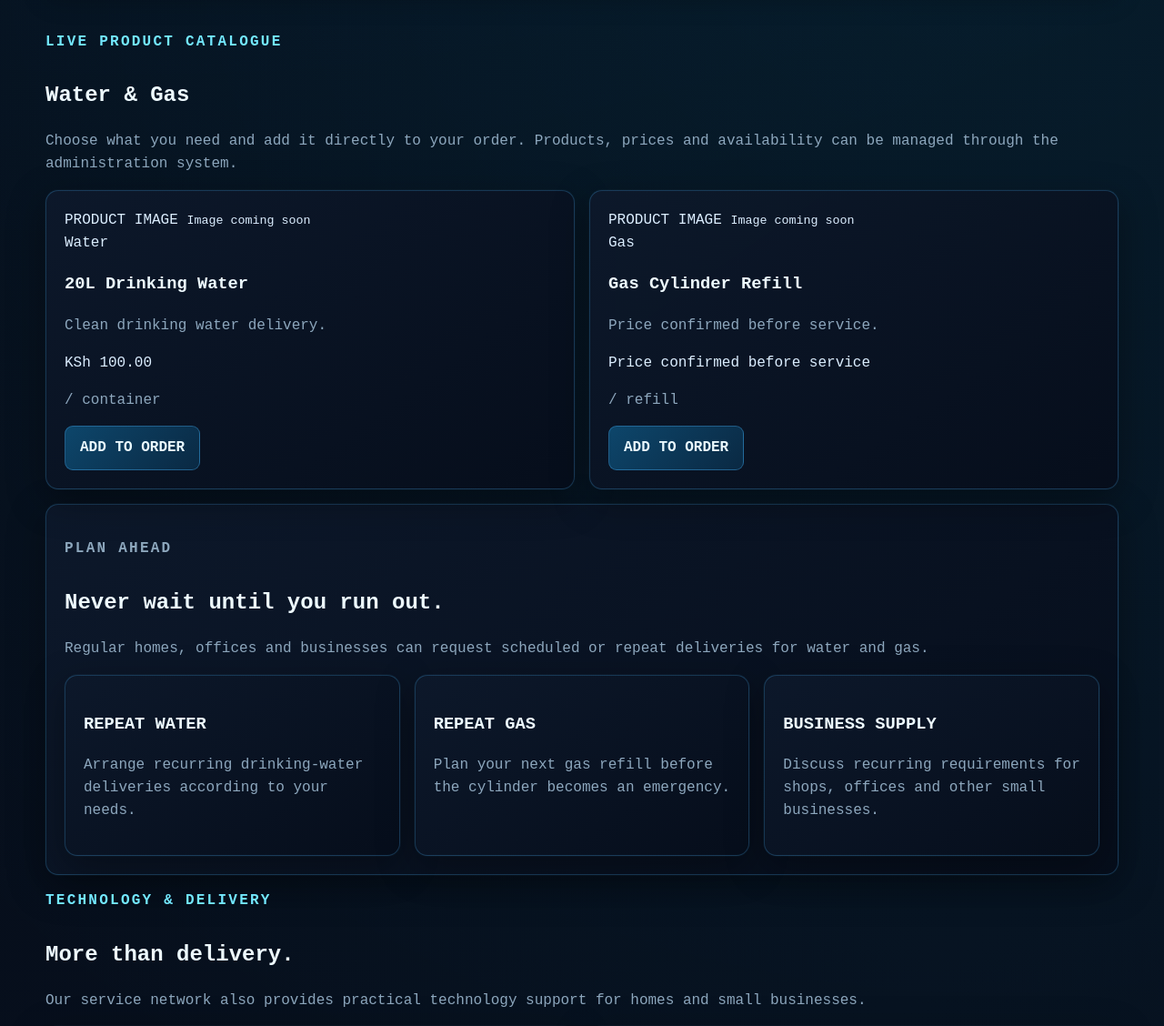
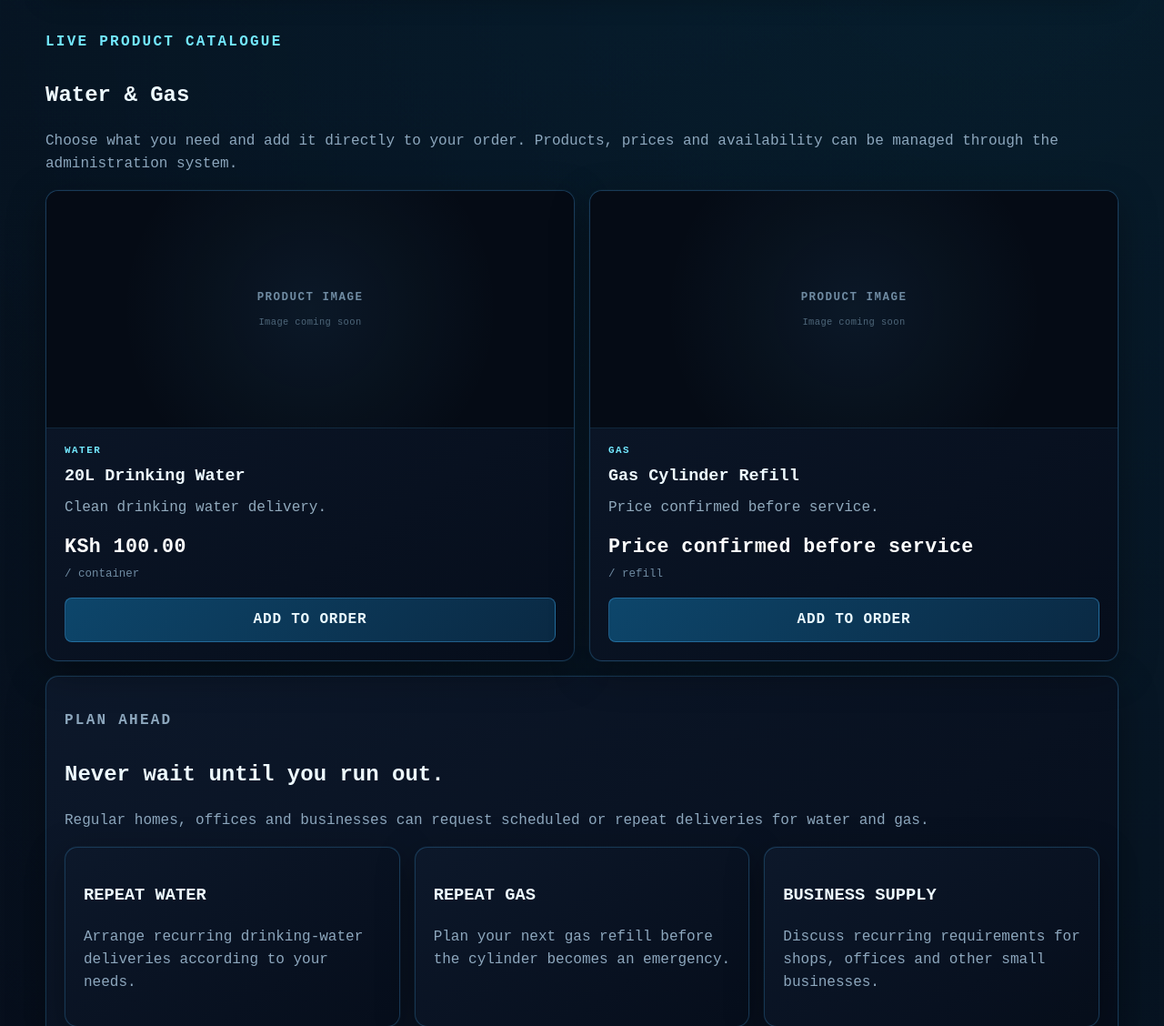
Before and after one commit to charleswamonje/nakuru-gaz-gang, a Flask app: page / in a window 1280 px wide. Shown: the part 3014-4142 px from the top of the page at 91% size. Run offline with Flask 3, Linux system fonts and the light colour scheme; some libraries are stand-ins or nearby versions.

Commit message:
Improve customer product cards

```diff
--- a/app/static/css/style.css
+++ b/app/static/css/style.css
@@ -1122,3 +1122,134 @@ footer {
         padding: 20px 16px;
     }
 }
+
+
+/* ================= CUSTOMER PRODUCT CARDS ================= */
+
+.products-grid {
+    align-items: stretch;
+}
+
+.product-card {
+    display: flex;
+    flex-direction: column;
+    min-width: 0;
+}
+
+.product-image-wrap {
+    margin: -20px -20px 16px;
+    min-height: 260px;
+    display: flex;
+    align-items: center;
+    justify-content: center;
+    background:
+        radial-gradient(circle at center, rgba(77,184,255,.08), transparent 65%),
+        #050b15;
+    border-bottom: 1px solid rgba(77,184,255,.16);
+}
+
+.product-image-button {
+    display: block;
+    width: 100%;
+    padding: 0;
+    background: transparent;
+    border: 0;
+    border-radius: 0;
+}
+
+.product-image-button:hover {
+    background: transparent;
+    box-shadow: none;
+}
+
+.product-image {
+    width: 100%;
+    height: 260px;
+    object-fit: contain;
+    margin: 0;
+    border: 0;
+    border-radius: 0;
+}
+
+.product-image-placeholder {
+    min-height: 260px;
+    width: 100%;
+    display: flex;
+    flex-direction: column;
+    align-items: center;
+    justify-content: center;
+    gap: 8px;
+    color: #6f8ba2;
+    letter-spacing: .12em;
+    font-weight: 800;
+    font-size: .78rem;
+}
+
+.product-image-placeholder small {
+    color: #4e6679;
+    letter-spacing: .04em;
+    font-weight: 500;
+}
+
+.product-category {
+    color: var(--danstar-cyan);
+    font-size: .68rem;
+    font-weight: 900;
+    letter-spacing: .14em;
+    text-transform: uppercase;
+    margin-bottom: 6px;
+}
+
+.product-card h3 {
+    margin: 0 0 8px;
+    color: #eefaff;
+    font-size: 1.15rem;
+}
+
+.product-card > p {
+    color: #91aabd;
+    margin: 0 0 14px;
+}
+
+.product-price {
+    margin-top: auto;
+    color: #ffffff;
+    font-size: 1.35rem;
+    font-weight: 900;
+    letter-spacing: .02em;
+}
+
+.product-unit {
+    color: #6f8ba2 !important;
+    font-size: .78rem;
+    margin: 3px 0 16px !important;
+}
+
+.add-product {
+    width: 100%;
+    min-height: 46px;
+    margin-top: auto;
+    border-radius: 8px;
+    font-weight: 900;
+    letter-spacing: .05em;
+}
+
+@media (max-width: 650px) {
+    .product-image-wrap {
+        min-height: 220px;
+    }
+
+    .product-image,
+    .product-image-placeholder {
+        height: 220px;
+        min-height: 220px;
+    }
+
+    .product-card h3 {
+        font-size: 1.05rem;
+    }
+
+    .product-price {
+        font-size: 1.25rem;
+    }
+}
```
